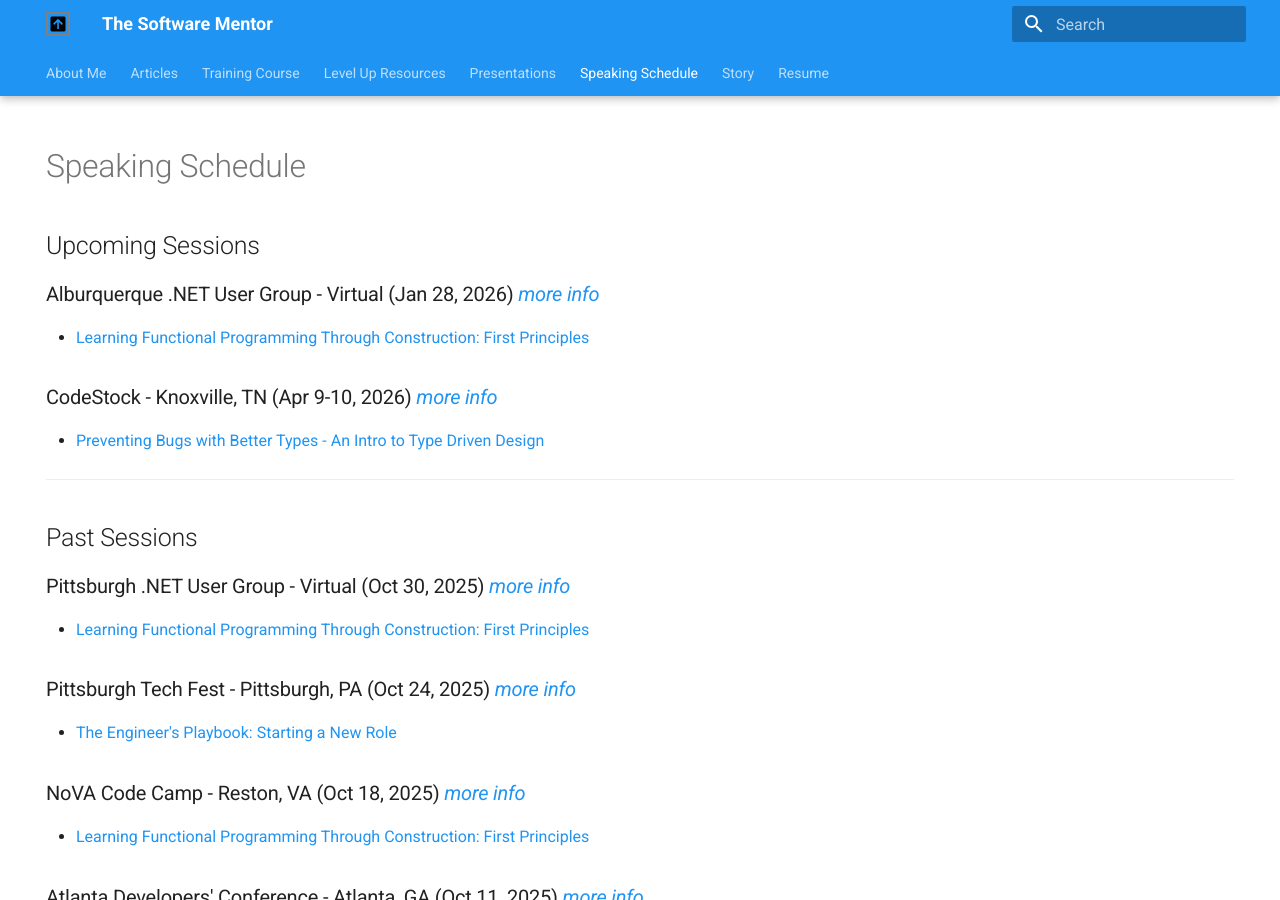
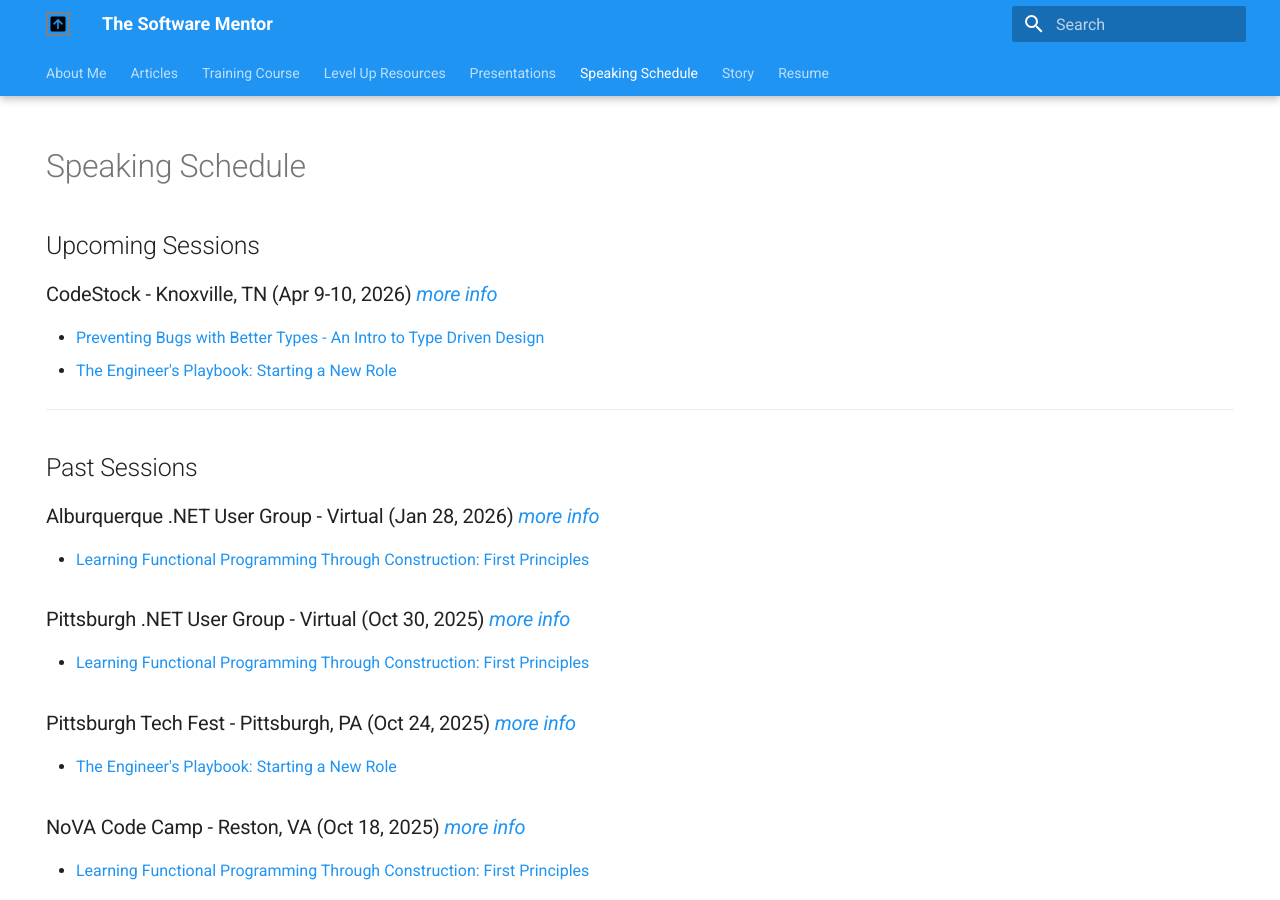
Before and after one commit to cameronpresley/blog, an MkDocs documentation site: the page built from docs/speaking-schedule.md, in a window 1280 px wide and 900 px high. Built offline with MkDocs 1.6.1 and Material for MkDocs 9.7.7, drawn with Linux system fonts in a browser that asks for light colours; plug-ins that fetch from the network failed and are left out.

```diff
--- a/docs/speaking-schedule.md
+++ b/docs/speaking-schedule.md
@@ -7,16 +7,17 @@
 # Speaking Schedule
 ## Upcoming Sessions
 
+### CodeStock - Knoxville, TN (Apr 9-10, 2026) _[more info](https://www.codestock.org)_
+
+- [Preventing Bugs with Better Types - An Intro to Type Driven Design]()
+- [The Engineer's Playbook: Starting a New Role](presentations.md#the-engineers-playbook-starting-a-new-role)
+
+---
+## Past Sessions
+
 ### Alburquerque .NET User Group - Virtual (Jan 28, 2026) _[more info](https://www.meetup.com/albuquerque-net-users-group/events/312683005/)_
 
 - [Learning Functional Programming Through Construction: First Principles](./presentations.md#learning-functional-programming-through-construction-first-principles)
-
-### CodeStock - Knoxville, TN (Apr 9-10, 2026) _[more info](https://www.codestock.org)_
-
-- [Preventing Bugs with Better Types - An Intro to Type Driven Design]()
-
----
-## Past Sessions
 
 ### Pittsburgh .NET User Group - Virtual (Oct 30, 2025) _[more info](https://www.meetup.com/pghdotnet/events/311656633/)_
 
```
